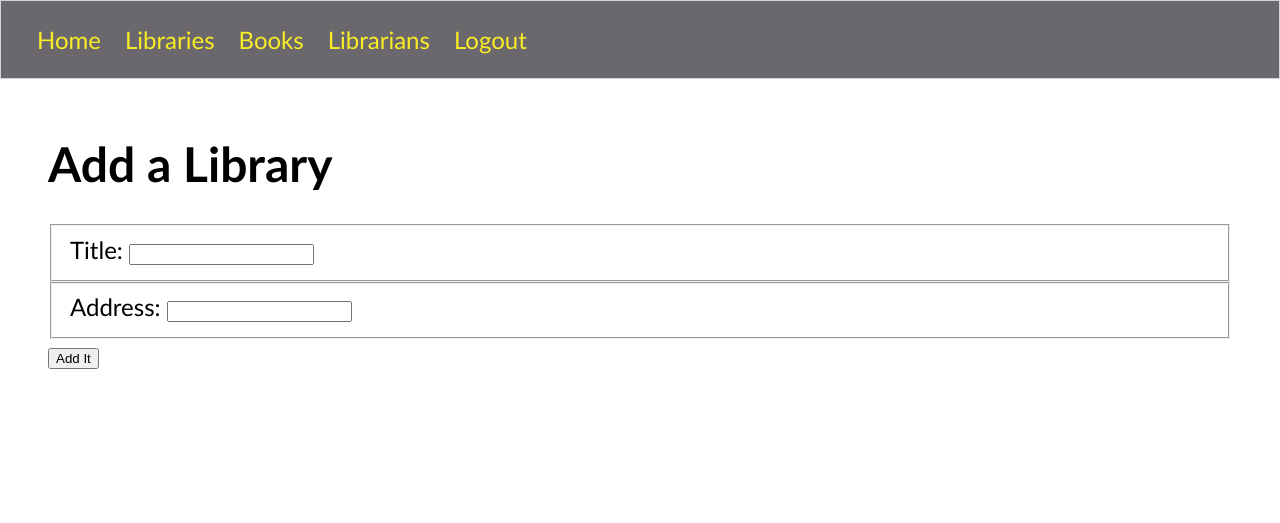
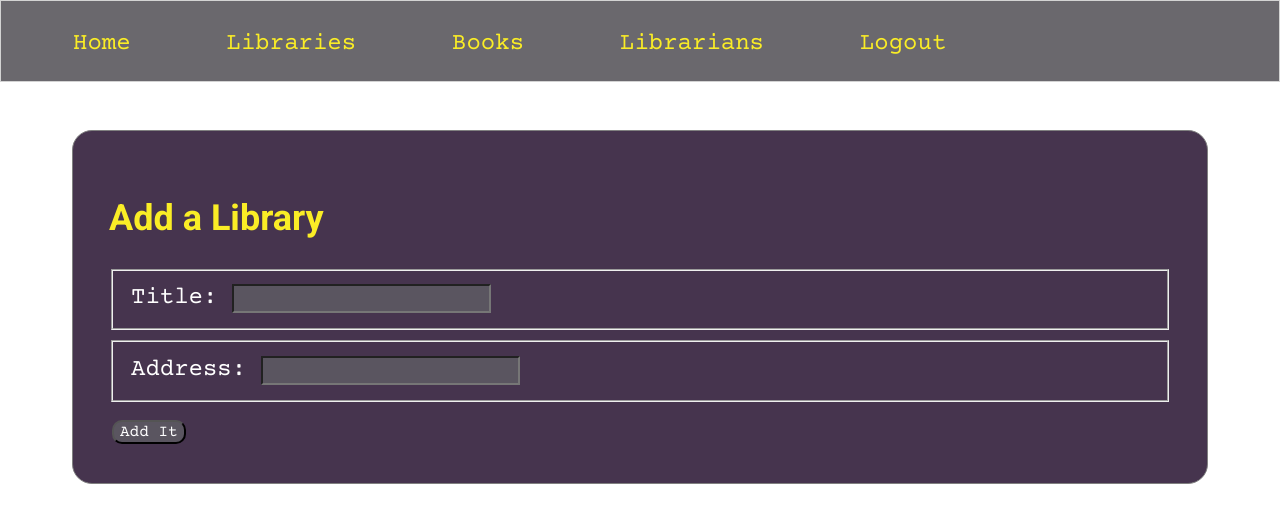
Before and after one commit to laurenriddle/Nashville-Library-Application-Python, a Django app: page /library/form in a window 1280 px wide. Shown: the top 523 px of the page. Run offline with Django 3.2, Linux system fonts and the light colour scheme; a user stored in the database is signed in; parts of the project's set-up code (start-up, migrations or seed data) failed here and were passed over.

Commit message:
added styles to remainder of website

```diff
--- a/libraryapp/static/styles/base.css
+++ b/libraryapp/static/styles/base.css
@@ -1,3 +1,5 @@
+@import url('https://fonts.googleapis.com/css?family=Courier+Prime&display=swap');
+@import url('https://fonts.googleapis.com/css?family=Courier+Prime|Roboto:700&display=swap');
 body {
     margin: 0;
     padding: 0;
@@ -8,7 +10,7 @@ body {
 .main-content {
     padding: 1em 2em;
 }
-
+/* navbar styles */
 .navList {
     list-style-type: none;
     display: flex;
@@ -29,7 +31,47 @@ body {
 }
 .navList__route a{
     color:#FAED26;
+    /* color: white; */
     text-decoration: none;
-
+    border-radius: 20px;
+    padding: .5em;
+    margin: 1em;
+    text-align: center;
+    font-family: 'Courier Prime', monospace;
 
 }
+
+/* login page styles */
+.login-form {
+    background-color: #46344E;
+    border-radius: 20px;
+    color: white;
+    padding: 0 2em 0.5em 2em;
+    padding: 1.5em;
+    border: 1px solid gray;
+    margin: 1em;
+    font-family: 'Courier Prime', monospace;
+}
+
+.login-title {
+    color:#FAED26;
+    font-family: 'Roboto', sans-serif;
+    font-weight: bolder;
+}
+
+.login-button {
+    background-color: #5a5560;
+    color: white;
+    font-size: medium;
+    font-family: 'Courier Prime', monospace;
+    border-radius: 10px;
+    margin: 3px;
+}
+
+input {
+    font-size: 20px;
+    background-color: #5a5560;
+    color: white;
+    font-family: 'Courier Prime', monospace;
+
+}
--- a/libraryapp/static/styles/libraries.css
+++ b/libraryapp/static/styles/libraries.css
@@ -1,4 +1,7 @@
+@import url('https://fonts.googleapis.com/css?family=Courier+Prime&display=swap');
 @import url('https://fonts.googleapis.com/css?family=Courier+Prime|Roboto:700&display=swap');
+
+/* library list styles */
 .library-title {
     color:#9b786f;
     text-align: center;
@@ -15,6 +18,27 @@
     color:#46344E;
 
 }
+
+
+.library-list-entry {
+    background-color: #46344E;
+    border-radius: 20px;
+    color: white;
+    padding: 0 2em 0.5em 2em;
+    padding: 1.5em;
+    border: 1px solid gray;
+    margin: 1em;
+    font-family: 'Courier Prime', monospace;
+
+}
+
+.library-list-entry a {
+    color: #FAED26;
+    font-family: 'Roboto', sans-serif;
+
+
+}
+/* home page styles */
 .welcome-message {
     color:#9b786f;
     text-align: center;
@@ -29,3 +53,76 @@
     display: block;
 
 }
+.home-container {
+    background-color: #46344E;
+    border-radius: 20px;
+    color: white;
+    padding: 0 2em 0.5em 2em;
+    padding: 1.5em;
+    border: 1px solid gray;
+    margin: 1em;
+    font-family: 'Courier Prime', monospace;
+
+}
+/* library creation form */
+.library-form-container {
+    background-color: #46344E;
+    border-radius: 20px;
+    color: white;
+    padding: 0 2em 0.5em 2em;
+    padding: 1.5em;
+    border: 1px solid gray;
+    margin: 1em;
+}
+
+.library-form-button {
+    background-color: #5a5560;
+    color: white;
+    font-size: medium;
+    font-family: 'Courier Prime', monospace;
+    border-radius: 10px;
+    margin: 3px;
+}
+
+fieldset {
+    margin-top: 10px;
+    margin-bottom: 10px;
+}
+
+#title, #address {
+    font-size: 20px;
+    background-color: #5a5560;
+    color: white;
+    font-family: 'Courier Prime', monospace;
+
+}
+
+.library-form-container label {
+    font-family: 'Courier Prime', monospace;
+
+}
+
+.library__title {
+    color:#FAED26;
+    font-family: 'Roboto', sans-serif;
+    font-weight: bolder;
+}
+
+
+/* library details page */
+.library-detail-container {
+    background-color: #46344E;
+    border-radius: 20px;
+    color: white;
+    padding: 0 2em 0.5em 2em;
+    padding: 1.5em;
+    border: 1px solid gray;
+    margin: 1em;
+    font-family: 'Courier Prime', monospace;
+
+}
+.library-detail-title {
+    color:#FAED26;
+    font-family: 'Roboto', sans-serif;
+    font-weight: bolder;
+}
--- a/libraryapp/templates/librarians/list.html
+++ b/libraryapp/templates/librarians/list.html
@@ -6,14 +6,15 @@
 {% endblock %}
 {% block content %}
     <h1 class="librarian-title">Librarians</h1><hr/>
-
+<section class="librarian-list">
     <ol>
     {% for librarian in all_librarians %}
-        <li>
+        <li class="librarian-name">
          <a href="{% url 'libraryapp:librarian' librarian.id %}"> {{ librarian.first_name }} {{ librarian.last_name }} </a>
         </li>
 
     {% endfor %}
     </ol>
+    </section>
 
 {% endblock %}
--- a/libraryapp/templates/libraries/form.html
+++ b/libraryapp/templates/libraries/form.html
@@ -1,8 +1,13 @@
 
 {% extends 'shared/base.html' %}
+{% load static %}
 
+{% block css %}
+    <link rel="stylesheet" href="{% static 'styles/libraries.css' %}" />
+{% endblock %}
 {% block content %}
-    <h1>Add a Library</h1>
+<section class="library-form-container">
+    <h1 class="library__title">Add a Library</h1>
 
 
     <form action="{% url 'libraryapp:libraries' %}" method="post">
@@ -15,7 +20,7 @@
           <label for="address">Address: </label>
           <input id="address" type="text" name="address">
       </fieldset>
-      <input type="submit" value="Add It" />
+      <input class="library-form-button" type="submit" value="Add It" />
     </form>
 
 {% endblock %}
--- a/libraryapp/templates/libraries/list.html
+++ b/libraryapp/templates/libraries/list.html
@@ -11,11 +11,11 @@
 
     <ol>
     {% for library in all_libraries %}
-        <li>
+        <li class="library-list-entry">
             <a href="{% url 'libraryapp:library' library.id %}">
                 {{ library.title }}
             </a>
-            ({{ library.address }})
+             ({{ library.address }})
             <ul>
             {% for book in library.books %}
                 <li>{{ book.title }}</li>
```
Also changed, not shown: libraryapp/static/styles/books.css (+39 -0 lines), libraryapp/static/styles/librarians.css (+40 -0 lines), libraryapp/templates/books/form.html (+10 -4 lines), libraryapp/templates/home.html (+6 -5 lines), libraryapp/templates/librarians/detail.html (+8 -3 lines), libraryapp/templates/libraries/detail.html (+7 -2 lines), libraryapp/templates/registration/login.html (+10 -2 lines), db.sqlite3.
